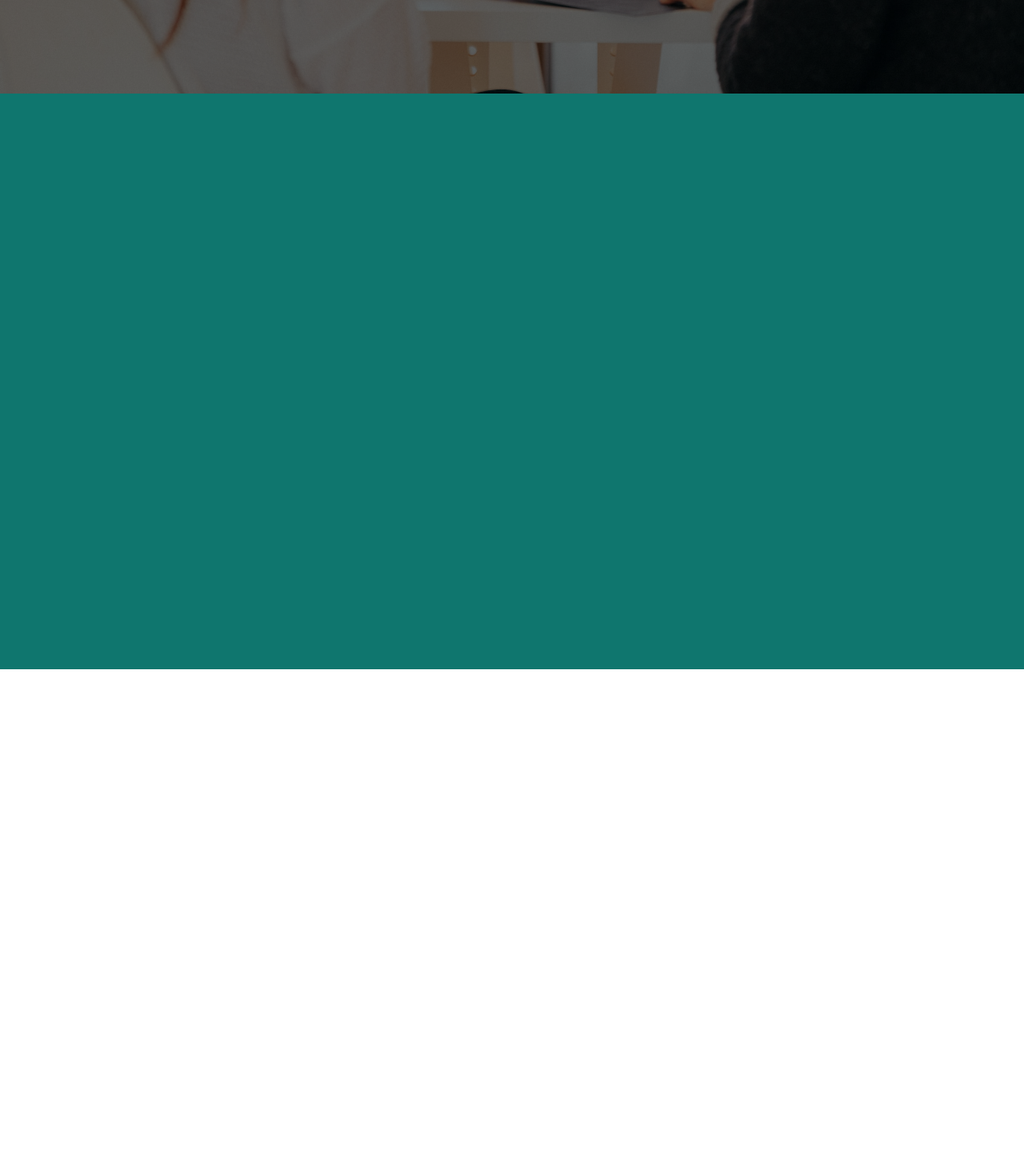
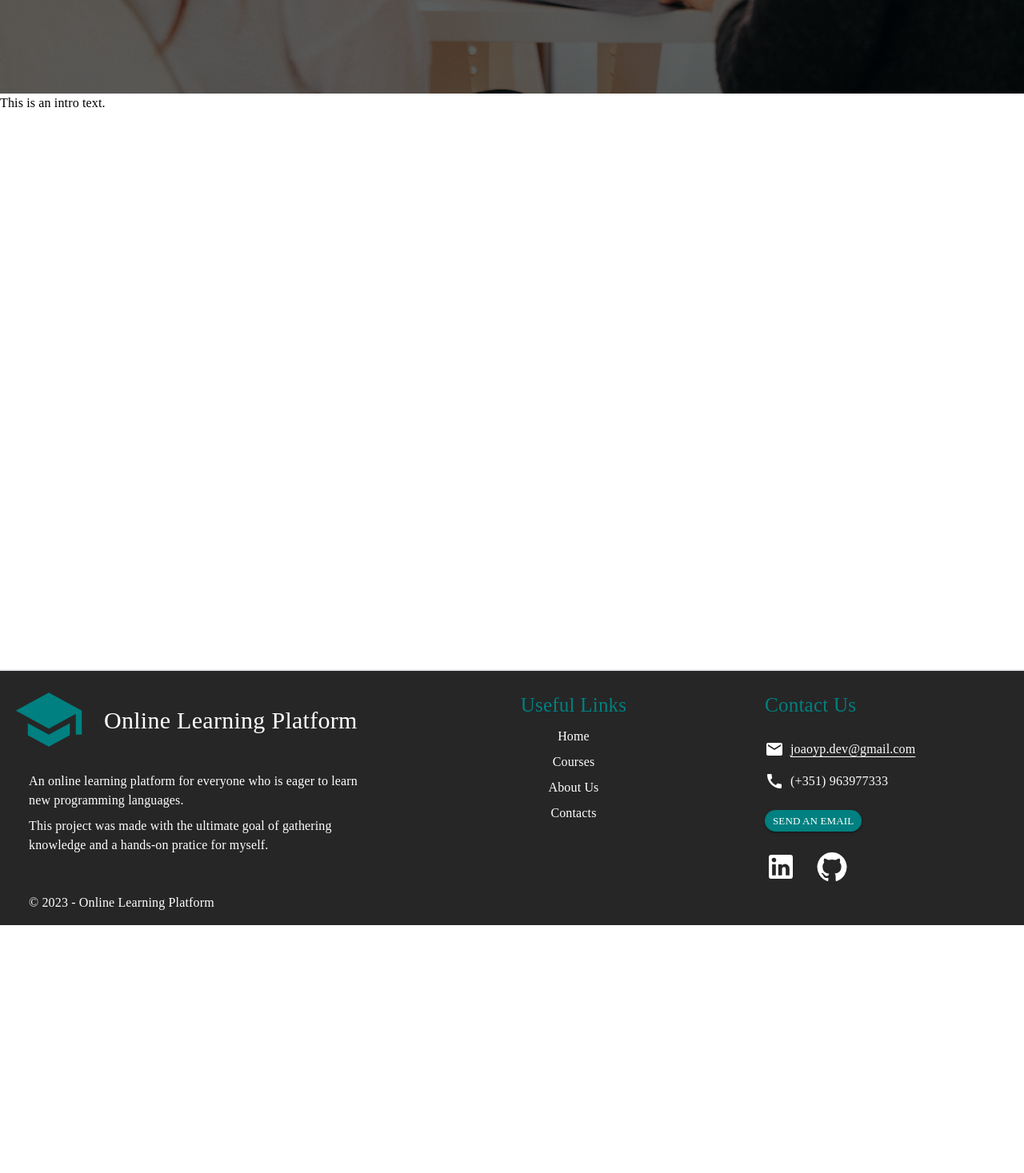
Before and after one commit to joaoyp/learning-platform, a React (Create React App) app: page / in a window 1280 px wide. Shown: the part 683-2150 px from the top of the page at 80% size. After the commit the page ends 1840 px from the top, so only its background shows below. Built offline with nearby package versions, Linux system fonts and the light colour scheme; no server answers.

Commit message:
Footer Updated

```diff
--- a/src/components/structure/footer/Contacts.jsx
+++ b/src/components/structure/footer/Contacts.jsx
@@ -4,10 +4,11 @@ import CallIcon from "@mui/icons-material/Call";
 import LinkedInIcon from "@mui/icons-material/LinkedIn";
 import GitHubIcon from "@mui/icons-material/GitHub";
 import { Link } from "react-router-dom";
+import { PrimaryButton } from "../../common/PrimaryButton";
 
 export const Contacts = () => {
   return (
-    <div className="w-full flex flex-col items-start">
+    <div className="w-4/6 flex flex-col items-start">
       <div className="mt-2 text-teal-950">
         <Lettering text="Contact Us" fontSize={25} />
       </div>
@@ -26,7 +27,16 @@ export const Contacts = () => {
           <Lettering text="(+351) 963977333" />
         </div>
       </div>
-      <div className="flex justify-center items-center mt-10 gap-6">
+      <div className="flex gap-2 mt-6 items-center">
+        <Link to="/contacts">
+          <PrimaryButton
+            text="Send an email"
+            size={"small"}
+            fontSize={"inherit"}
+          />
+        </Link>
+      </div>
+      <div className="flex justify-center items-center mt-6 gap-6">
         <div>
           <Link to="https://www.linkedin.com/in/joao-yp/" target="_blank">
             <LinkedInIcon sx={{ fontSize: "40px" }} />
--- /dev/null
+++ b/src/components/structure/landing/IntroText.jsx
@@ -0,0 +1,9 @@
+import { Lettering } from "../../common/Lettering";
+
+export const IntroText = () => {
+  return (
+    <div id="teal" className="h-real-screen bg-white">
+      <Lettering text={"This is an intro text."} />
+    </div>
+  );
+};
--- a/src/pages/Courses.js
+++ b/src/pages/Courses.js
@@ -33,7 +33,7 @@ export const Courses = () => {
     <>
       <main className="flex">
         <SearchAside />
-        <div className="mt-4 mb-4 grid grid-cols-1 sm:grid-cols-2 lg:grid-cols-3 xl:grid-cols-4 2xl:grid-cols-5 gap-4 w-full">
+        <div className="mt-4 mb-4 mr-4 grid grid-cols-1 sm:grid-cols-2 lg:grid-cols-3 xl:grid-cols-4 2xl:grid-cols-5 gap-4 w-full">
           {!loading ? (
             <>
               <CourseCardCollection courses={courses} />
--- a/src/pages/LandingPage.js
+++ b/src/pages/LandingPage.js
@@ -4,6 +4,7 @@ import { PrimaryButton } from "../components/common/PrimaryButton";
 import { useEffect } from "react";
 import { Link } from "react-router-dom";
 import { Lettering } from "../components/common/Lettering";
+import { IntroText } from "../components/structure/landing/IntroText";
 
 export const LandingPage = () => {
   useEffect(() => {
@@ -42,8 +43,7 @@ export const LandingPage = () => {
             </Container>
           </div>
         </div>
-        <div id="teal" className="h-real-screen bg-teal-700"></div>
-        <div id="white" className="h-real-screen bg-white"></div>
+        <IntroText />
       </main>
     </>
   );
```
